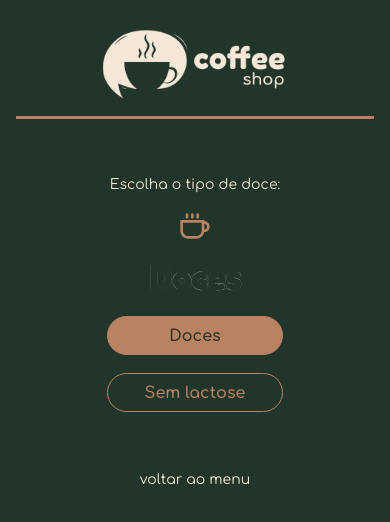
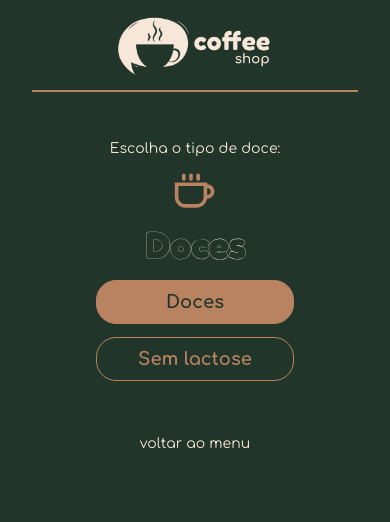
Before and after one commit to Sara-Lirio/Coffee_Shop, a React (Vite) app: page /doces in a window 390 px wide. Shown: the top 522 px of the page. Built offline with nearby package versions, Linux system fonts and the light colour scheme; a web font is replaced by a local one.

Commit message:
💄 feat: Alterações estilização mobile

```diff
--- a/src/Pages/Section/Section.module.css
+++ b/src/Pages/Section/Section.module.css
@@ -19,21 +19,21 @@
 .title{
     font-family: var(--font-fredoka-one);
     color: var(--verde-dark);
-    -webkit-text-stroke-width: .1px;
+    -webkit-text-stroke-width: .3px;
     -webkit-text-stroke-color: var(--bege-claro);
-    font-size: 32px;
+    font-size: 35px;
 }
 
 .icon{
     color: var(--nude-cafe);
-    font-size: 2rem;
+    font-size: 2.7rem;
 }
 
 .button1, .button2 {
     font-family: var(--font-comfortaa);
     border-radius: 20px;
-    font-size: 16px;
-    font-weight: 600;
+    font-size: 18px;
+    font-weight: bold;
     padding: .6em 2em;
     border: 1px solid var(--nude-cafe);
     width: 11em;
--- a/src/components/Header/Header.module.css
+++ b/src/components/Header/Header.module.css
@@ -1,12 +1,12 @@
 .header {
     background-color: var(--verde-dark);
-    border-bottom: 3px solid var(--nude-cafe);
+    border-bottom: 2px solid var(--nude-cafe);
     text-align: center;
-    margin: 1em;
+    margin: 0.4em 2em;
 }
 
 .logo {
-    width: 12rem;
+    width: 10rem;
 }
 
 @media (min-width: 49.0rem){
--- a/src/components/Menu/Menu.module.css
+++ b/src/components/Menu/Menu.module.css
@@ -19,7 +19,7 @@
     text-transform: uppercase;
     width: 12rem;
     height: 2.3rem;
-    margin-top: 1.6rem;
+    margin-top: 1.3rem;
     padding-top: .3em ;
 }
 
```
